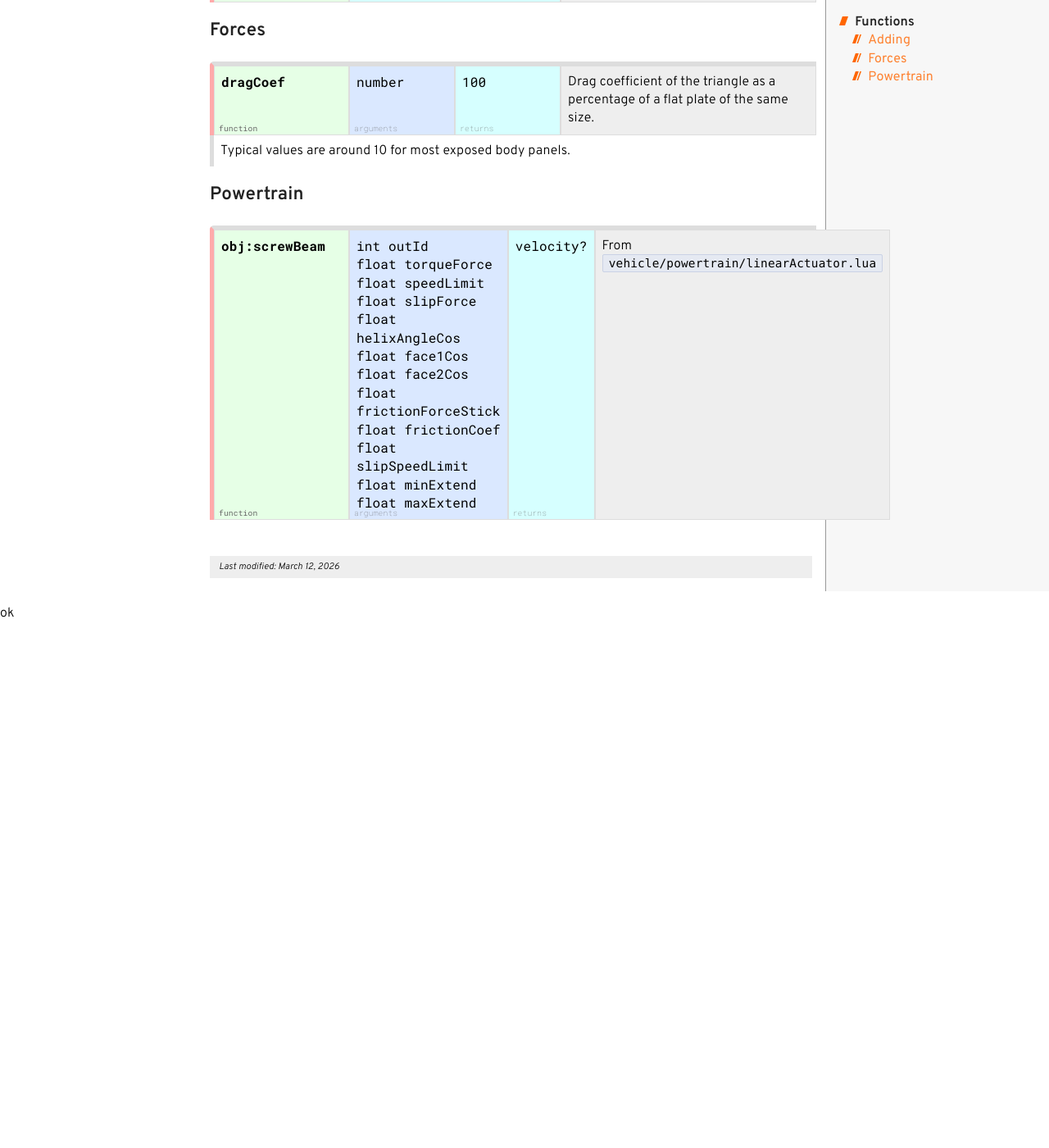
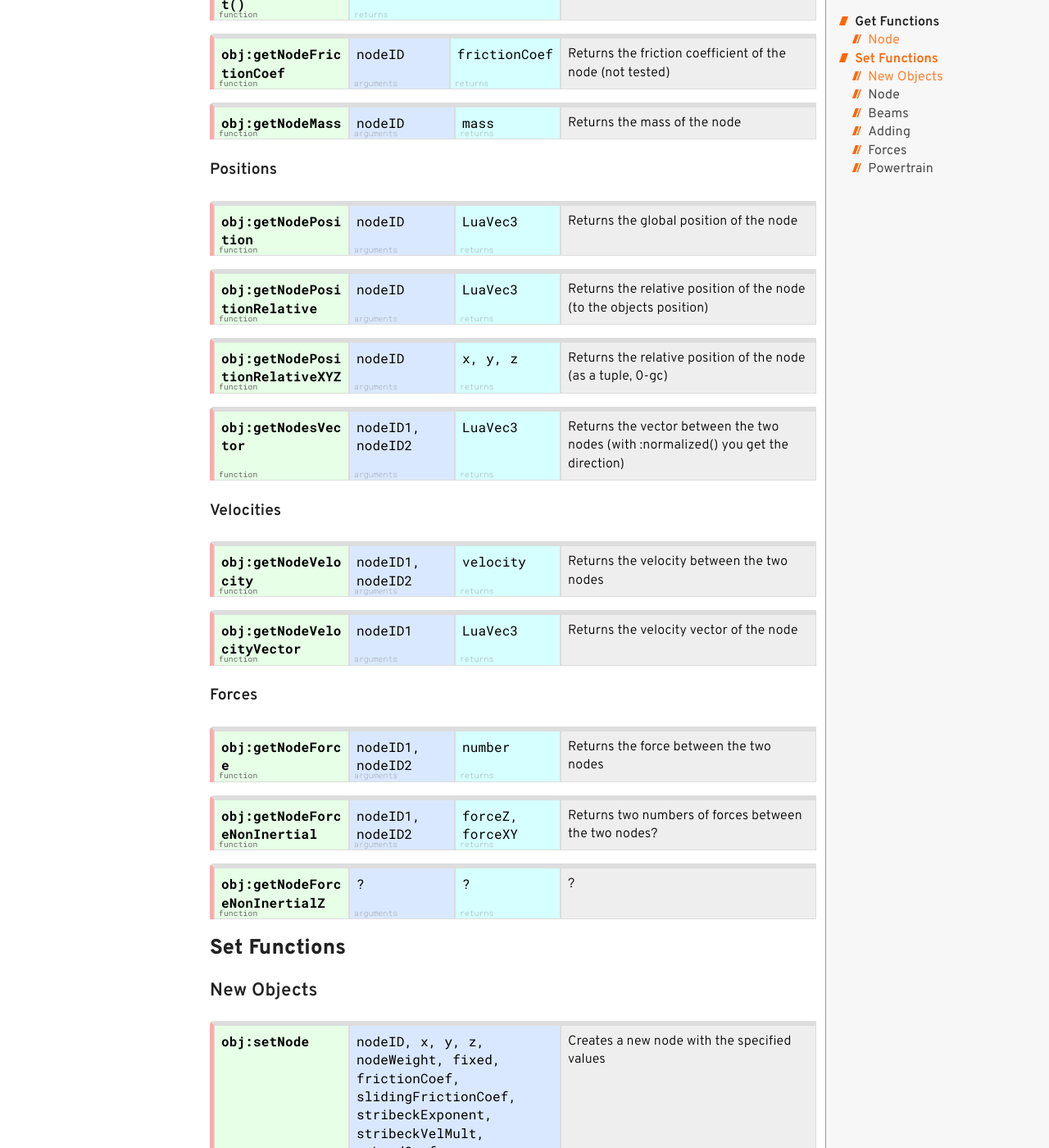
Before and after one commit to E32k/e32k.github.io, a Jekyll site: the page built from BeamNG.lua/vehicle/obj.md, in a window 1280 px wide and 1400 px high, scrolled down 759 px. Shown: the whole window at 82% size. Built offline with Jekyll 4.4.1, drawn with Linux system fonts in a browser that asks for light colours; before the commit the page ends 1535 px from its top, so only the background shows below that; some of the changed text lies outside the part shown.

Commit message:
obj update

```diff
--- a/BeamNG.lua/vehicle/obj.md
+++ b/BeamNG.lua/vehicle/obj.md
@@ -6,7 +6,135 @@ date: 2026-03-12
 
 This is the main userdata, that includes functions which control the vehicles jbeam and the vehicle itself.
 
-## Functions
+## Get Functions
+
+### Node
+
+<div class="funcTable"><div class="headerRow">
+  <div class="func">obj:getNodeCount()</div>
+  <div class="rets">nodesCount</div>
+  <div class="desc">Returns the number of nodes</div>
+</div></div>
+
+<div class="funcTable"><div class="headerRow">
+  <div class="func">obj:getNodeFrictionCoef</div>
+  <div class="args">nodeID</div>
+  <div class="rets">frictionCoef</div>
+  <div class="desc">Returns the friction coefficient of the node (not tested)</div>
+</div></div>
+
+<div class="funcTable"><div class="headerRow">
+  <div class="func">obj:getNodeMass</div>
+  <div class="args">nodeID</div>
+  <div class="rets">mass</div>
+  <div class="desc">Returns the mass of the node</div>
+</div></div>
+
+#### Positions
+
+<div class="funcTable"><div class="headerRow">
+  <div class="func">obj:getNodePosition</div>
+  <div class="args">nodeID</div>
+  <div class="rets">LuaVec3</div>
+  <div class="desc">Returns the global position of the node</div>
+</div></div>
+
+<div class="funcTable"><div class="headerRow">
+  <div class="func">obj:getNodePositionRelative</div>
+  <div class="args">nodeID</div>
+  <div class="rets">LuaVec3</div>
+  <div class="desc">Returns the relative position of the node (to the objects position)</div>
+</div></div>
+
+<div class="funcTable"><div class="headerRow">
+  <div class="func">obj:getNodePositionRelativeXYZ</div>
+  <div class="args">nodeID</div>
+  <div class="rets">x, y, z</div>
+  <div class="desc">Returns the relative position of the node (as a tuple, 0-gc)</div>
+</div></div>
+
+<div class="funcTable"><div class="headerRow">
+  <div class="func">obj:getNodesVector</div>
+  <div class="args">nodeID1, nodeID2</div>
+  <div class="rets">LuaVec3</div>
+  <div class="desc">Returns the vector between the two nodes (with :normalized() you get the direction)</div>
+</div></div>
+
+#### Velocities
+
+<div class="funcTable"><div class="headerRow">
+  <div class="func">obj:getNodeVelocity</div>
+  <div class="args">nodeID1, nodeID2</div>
+  <div class="rets">velocity</div>
+  <div class="desc">Returns the velocity between the two nodes</div>
+</div></div>
+
+<div class="funcTable"><div class="headerRow">
+  <div class="func">obj:getNodeVelocityVector</div>
+  <div class="args">nodeID1</div>
+  <div class="rets">LuaVec3</div>
+  <div class="desc">Returns the velocity vector of the node</div>
+</div></div>
+
+#### Forces
+
+<div class="funcTable"><div class="headerRow">
+  <div class="func">obj:getNodeForce</div>
+  <div class="args">nodeID1, nodeID2</div>
+  <div class="rets">number</div>
+  <div class="desc">Returns the force between the two nodes</div>
+</div></div>
+
+<div class="funcTable"><div class="headerRow">
+  <div class="func">obj:getNodeForceNonInertial</div>
+  <div class="args">nodeID1, nodeID2</div>
+  <div class="rets">forceZ, forceXY</div>
+  <div class="desc">Returns two numbers of forces between the two nodes?</div>
+</div></div>
+
+<div class="funcTable"><div class="headerRow">
+  <div class="func">obj:getNodeForceNonInertialZ</div>
+  <div class="args">?</div>
+  <div class="rets">?</div>
+  <div class="desc">?</div>
+</div></div>
+
+## Set Functions
+
+### New Objects
+<div class="funcTable"><div class="headerRow">
+  <div class="func">obj:setNode</div>
+  <div class="args">nodeID, x, y, z, nodeWeight, fixed, frictionCoef, slidingFrictionCoef, stribeckExponent, stribeckVelMult, noLoadCoef, fullLoadCoef, loadSensitivitySlope, softnessCoef, treadCoef, tag, couplerStrength, group, selfCollision, collision, staticCollision, materialID</div>
+  <div class="desc">Creates a new node with the specified values</div>
+  </div><div class="details">
+  fixed (number): 0 - NORMALTYPE, 1 - NODE_FIXED
+  tag (string): <code>''</code> for no tag
+  group (number): -1 for no group, this is the ID? of the first group (since only the first group is used for collision, other are flexybody related)
+
+  See <code>vehicle/jbeam/stage2:215</code> for source.
+  See <a href="https://documentation.beamng.com/modding/vehicle/sections/nodes/" target="_blank">BeamNG Documentation - Nodes</a> for more information.
+</div></div>
+### Node
+
+<div class="funcTable"><div class="headerRow">
+  <div class="func">obj:setNodeMass</div>
+  <div class="args">nodeID, weight</div>
+  <div class="desc">Updates the mass of an existing node</div>
+</div></div>
+
+<div class="funcTable"><div class="headerRow">
+  <div class="func">obj:setNodeMaterial</div>
+  <div class="args">nodeID, material?</div>
+  <div class="desc">Updates the material of an existing node (not tested)</div>
+</div></div>
+
+<div class="funcTable"><div class="headerRow">
+  <div class="func">obj:setNodePosition</div>
+  <div class="args">nodeID, LuaVec3</div>
+  <div class="desc">Updates the position of an existing node</div>
+</div></div>
+
+### Beams
 
 ### Adding
 
```
